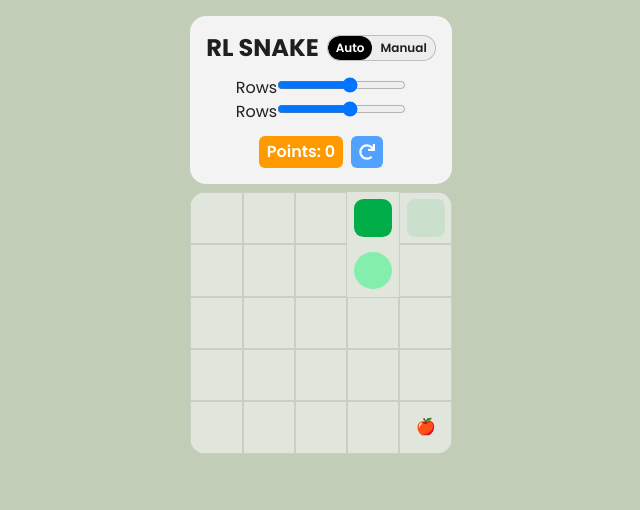
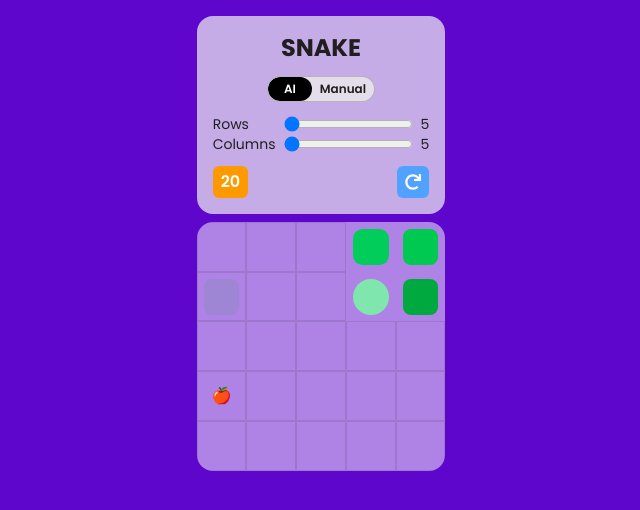
Before and after one commit to mafgit/reinforcement-learning-snake, a Next.js app: page / in a window 1280 px wide. Shown: the top 510 px of the page, without its empty margins (319-959 px from the left). Built offline with nearby package versions, Linux system fonts and the light colour scheme.

Commit message:
- UI improvements - issues: food not moving correctly - todo: work more on RL

```diff
--- a/src/app/globals.css
+++ b/src/app/globals.css
@@ -29,3 +29,27 @@ body {
 	font-family: var(--font-poppins), Arial, Helvetica, sans-serif;
 	min-height: 100vh;
 }
+
+@keyframes autoModeAnim {
+	0% {
+		background: rgb(104, 12, 209);
+	}
+	33% {
+		background: rgb(86, 0, 199);
+	}
+	66% {
+		background: rgb(0, 22, 150);
+	}
+	100% {
+		background: rgb(104, 12, 209);
+	}
+}
+
+.auto-mode-anim {
+	animation-name: autoModeAnim;
+	animation-direction: normal;
+	animation-iteration-count: infinite;
+	animation-duration: 5s;
+	/* animation-fill-mode: forwards; */
+	animation-timing-function: ease;
+}
--- a/src/app/page.tsx
+++ b/src/app/page.tsx
@@ -1,9 +1,24 @@
+"use client";
 import Grid from "@/components/Grid";
+import { useState } from "react";
 
 export default function Home() {
+	const [autoMode, setAutoMode] = useState(true);
+	const [gameOver, setGameOver] = useState(false);
+
 	return (
-		<div className="flex justify-center py-4 px-2">
-			<Grid />
+		<div
+			className={
+				"flex justify-center py-4 px-2 min-h-screen transition-all duration-1000 " +
+				(gameOver ? "bg-red-400" : autoMode ? "auto-mode-anim bg-purple-600" : "bg-green-400")
+			}
+		>
+			<Grid
+				autoMode={autoMode}
+				setAutoMode={setAutoMode}
+				gameOver={gameOver}
+				setGameOver={setGameOver}
+			/>
 		</div>
 	);
 }
--- a/src/components/Grid.tsx
+++ b/src/components/Grid.tsx
@@ -9,24 +9,34 @@ import Game from "@/services/game";
 import { FaRedo } from "react-icons/fa";
 import { createGrid } from "@/utils/createGrid";
 import { getRandomCell } from "@/utils/rand";
+import Options from "./Options";
 
 const model = new QLearning();
 const initDirection = Direction.Right;
 const initRows = 5;
 const initCols = 5;
-const initFood = getRandomCell(initRows, initCols);
 const startPos = { r: 2, c: 2 };
+// const initFood = getRandomCell(initRows, initCols);
+const initFood = { r: 1, c: 1 };
 const initSnake = [
 	// { r: Math.floor(rows / 2), c: Math.floor(cols / 2) },
 	startPos,
 	{ ...startPos, c: startPos.c - 1 },
 ];
 
-export default function Grid() {
+export default function Grid({
+	autoMode,
+	setAutoMode,
+	gameOver,
+	setGameOver,
+}: {
+	autoMode: boolean;
+	setAutoMode: React.Dispatch<React.SetStateAction<boolean>>;
+	gameOver: boolean;
+	setGameOver: React.Dispatch<React.SetStateAction<boolean>>;
+}) {
 	const interval = useRef<NodeJS.Timeout | null>(null);
-	const [autoMode, setAutoMode] = useState(true);
 	const nextDirectionQueue = useRef<Direction[]>([]);
-	const [gameOver, setGameOver] = useState(false);
 	const [points, setPoints] = useState(0);
 
 	const [food, setFood] = useState<CellLocation>(initFood);
@@ -147,102 +157,24 @@ export default function Grid() {
 	}
 
 	return (
-		<main className="w-max mx-auto flex flex-col gap-2">
-			<div
-				className={
-					"rounded-2xl p-4 flex flex-col items-center gap-3 justify-center text-center " +
-					(gameOver ? "bg-[#ffdd88]" : "bg-[#f3f3f3]")
-				}
-			>
-				<div className="flex gap-2 items-center justify-center flex-wrap">
-					<h1 className="text-2xl font-bold">RL SNAKE</h1>
+		<main className="w-max max-w-screen mx-auto flex flex-col gap-2">
+			<Options
+				autoMode={autoMode}
+				colsState={colsState}
+				gameOver={gameOver}
+				points={points}
+				restartHandler={restartHandler}
+				rowsState={rowsState}
+				setAutoMode={setAutoMode}
+				setColsState={setColsState}
+				setRowsState={setRowsState}
+			/>
 
-					<div className="flex items-center border border-black/20 justify-center rounded-full bg-[#ebebeb]/80 overflow-hidden font-semibold text-xs">
-						<button
-							className={
-								"px-2 py-1 cursor-pointer hover:opacity-80 transition-all duration-300 " +
-								(autoMode
-									? "bg-black text-white rounded-full"
-									: "rounded-xs")
-							}
-							disabled={autoMode}
-							onClick={() => setAutoMode(true)}
-						>
-							Auto
-						</button>
-						<button
-							className={
-								"px-2 py-1 cursor-pointer hover:opacity-80 transition-all duration-300 " +
-								(!autoMode
-									? "bg-black text-white rounded-full"
-									: "rounded-xs")
-							}
-							disabled={!autoMode}
-							onClick={() => setAutoMode(false)}
-						>
-							Manual
-						</button>
-					</div>
-				</div>
-
-				<div className="">
-					<div className="">
-						<label htmlFor="rows">Rows</label>
-						<input
-							id="rows"
-							type="range"
-							min={5}
-							max={12}
-							step={1}
-							onChange={(e) =>
-								setRowsState(parseInt(e.target.value))
-							}
-						/>
-					</div>
-
-					<div className="">
-						<label htmlFor="cols">Rows</label>
-						<input
-							id="cols"
-							type="range"
-							min={5}
-							max={12}
-							step={1}
-							onChange={(e) =>
-								setColsState(parseInt(e.target.value))
-							}
-						/>
-					</div>
-				</div>
-				<div className="flex items-center justify-center w-full gap-2">
-					<p className="bg-amber-500 text-white font-semibold px-2 py-1 rounded-md">
-						Points: {points}
-					</p>
-
-					{gameOver ? (
-						<p className="font-semibold text-white flex-1 rounded-full bg-red-500/70 px-2 py-1 ">
-							Game Over!
-						</p>
-					) : null}
-
-					<button
-						aria-label="Restart"
-						onClick={restartHandler}
-						className="bg-blue-400 font-semibold text-white p-2 rounded-md cursor-pointer"
-					>
-						<FaRedo />
-					</button>
-				</div>
-			</div>
-
-			<div
+			<section
 				style={{
 					gridTemplateColumns: `repeat(${grid[0].length}, 1fr)`,
 				}}
-				className={
-					`grid gap-0 rounded-2xl h-max max-h-[95vh] overflow-hidden transition-opacity duration-300 ` +
-					(gameOver ? "opacity-80" : "opacity-100")
-				}
+				className={`grid gap-0 rounded-2xl h-max  overflow-hidden transition-opacity duration-300 `}
 			>
 				{grid.map((row, r) =>
 					row.map((_, c) => {
@@ -274,7 +206,7 @@ export default function Grid() {
 						);
 					}),
 				)}
-			</div>
+			</section>
 		</main>
 	);
 }
--- /dev/null
+++ b/src/components/Options.tsx
@@ -0,0 +1,125 @@
+import { FaRedo } from "react-icons/fa";
+
+interface Props {
+	gameOver: boolean;
+	autoMode: boolean;
+	setAutoMode: React.Dispatch<React.SetStateAction<boolean>>;
+	rowsState: number;
+	setRowsState: React.Dispatch<React.SetStateAction<number>>;
+	colsState: number;
+	setColsState: React.Dispatch<React.SetStateAction<number>>;
+	restartHandler: () => void;
+	points: number;
+}
+
+const Options = ({
+	gameOver,
+	autoMode,
+	setAutoMode,
+	rowsState,
+	setRowsState,
+	colsState,
+	setColsState,
+	restartHandler,
+	points,
+}: Props) => {
+	return (
+		<header className="rounded-2xl p-4 flex flex-col items-center gap-3 justify-center text-center bg-[#f3f3f3]/70 ">
+			<div className="flex gap-3 flex-col items-center justify-center flex-wrap">
+				<h1 className="text-2xl font-bold">SNAKE</h1>
+
+				<div className="flex items-center border border-black/20 justify-center rounded-full bg-[#ebebeb]/80 overflow-hidden font-semibold text-xs">
+					<button
+						className={
+							"px-4 py-1 cursor-pointer hover:opacity-80 transition-all outline-none duration-300 " +
+							(autoMode
+								? "bg-black text-white rounded-full"
+								: "rounded-xs")
+						}
+						disabled={autoMode}
+						onClick={() => setAutoMode(true)}
+					>
+						AI
+					</button>
+					<button
+						className={
+							"px-2 py-1 cursor-pointer hover:opacity-80 transition-all outline-none duration-300 " +
+							(!autoMode
+								? "bg-black text-white rounded-full"
+								: "rounded-xs")
+						}
+						disabled={!autoMode}
+						onClick={() => setAutoMode(false)}
+					>
+						Manual
+					</button>
+				</div>
+			</div>
+
+			<div className="w-full">
+				<div className="flex items-center text-sm justify-between gap-2 ">
+					<label htmlFor="rows">Rows</label>
+					<div className="flex gap-2">
+						<input
+							id="rows"
+							type="range"
+							min={5}
+							value={rowsState}
+							max={12}
+							step={1}
+							onChange={(e) =>
+								setRowsState(parseInt(e.target.value))
+							}
+						/>
+						<p>{rowsState}</p>
+					</div>
+				</div>
+
+				<div className="flex items-center text-sm justify-between gap-2 ">
+					<label htmlFor="cols">Columns</label>
+					<div className="flex gap-2">
+						<input
+							id="cols"
+							type="range"
+							value={colsState}
+							min={5}
+							max={12}
+							step={1}
+							onChange={(e) =>
+								setColsState(parseInt(e.target.value))
+							}
+						/>
+						<p>{colsState}</p>
+					</div>
+				</div>
+			</div>
+
+			<div className="flex items-center justify-center w-full gap-2">
+				<p className="bg-amber-500 text-white font-semibold px-2 py-1 rounded-md">
+					{points}
+				</p>
+
+				<p
+					className={
+						"font-semibold text-white flex-1 rounded-full bg-red-500/70 px-2 py-1 " +
+						(gameOver
+							? "opacity-100 scale-100"
+							: "opacity-0 scale-0")
+					}
+				>
+					Game Over!
+				</p>
+
+				<button
+					aria-label="Restart"
+					onClick={restartHandler}
+					className="bg-blue-400 font-semibold text-white p-2 rounded-md cursor-pointer"
+				>
+					<FaRedo />
+				</button>
+			</div>
+		</header>
+	);
+};
+
+export default Options;
```
